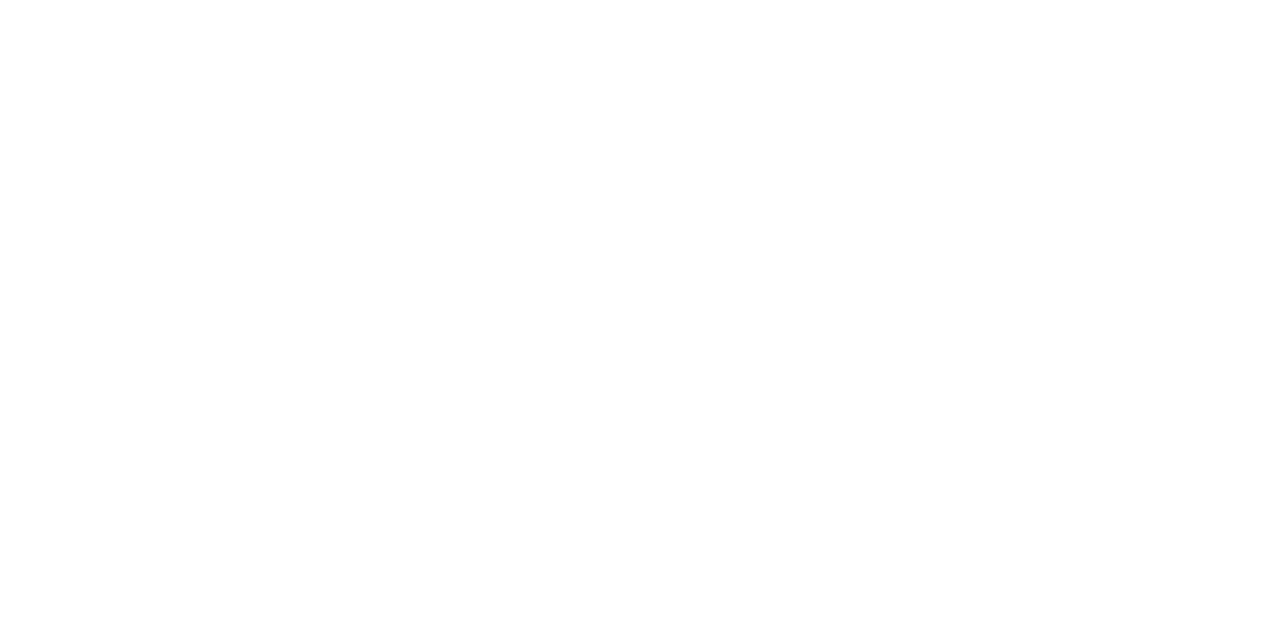
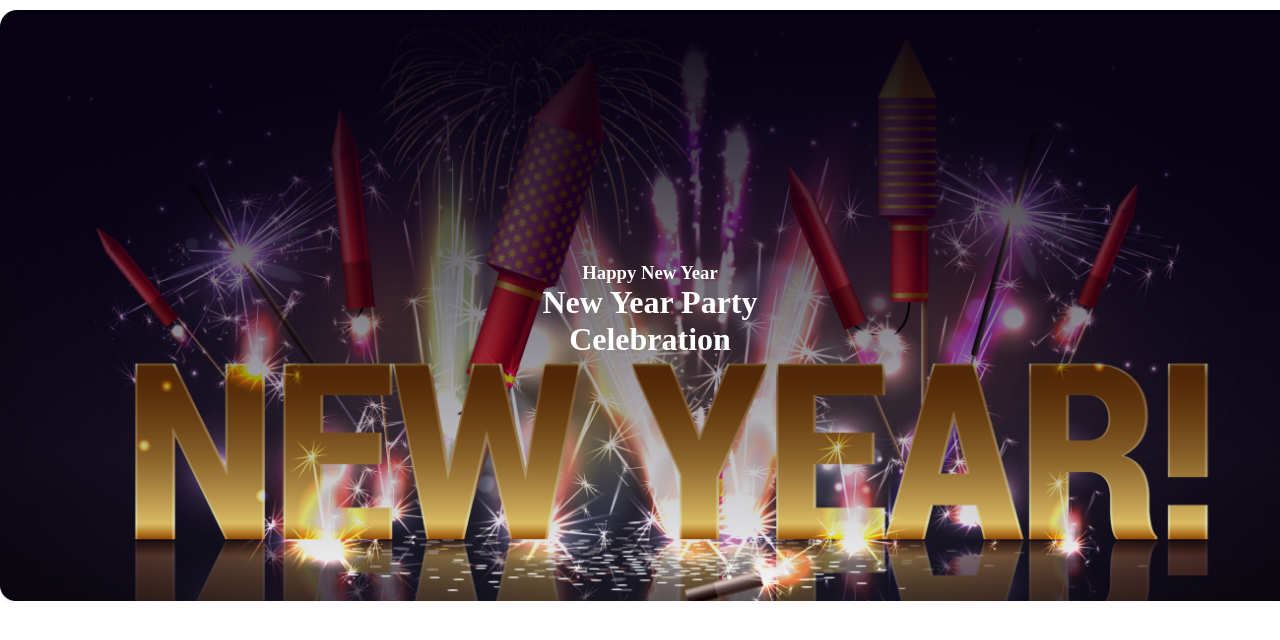
Before and after one commit to hasan0ali/Assignment1, a plain HTML site: page index.html in a window 1280 px wide. Drawn offline with Linux system fonts and the light colour scheme.

Commit message:
banner section

```diff
--- a/index.html
+++ b/index.html
@@ -4,8 +4,23 @@
   <meta charset="UTF-8">
   <meta name="viewport" content="width=device-width, initial-scale=1.0">
   <title>Assignment1</title>
+  <link rel="stylesheet" href="style.css">
 </head>
 <body>
 
+  <!--------------------banner--------->
+
+
+  <header>
+    <div class="banner">
+      <h3>Happy New Year</h3>
+      <h1>New Year Party <br> Celebration</h1>
+    </div>
+  </header>
+
+
+
+
+
 </body>
 </html>
--- /dev/null
+++ b/style.css
@@ -0,0 +1,25 @@
+*{
+  margin: 0 auto;
+  padding: 0;
+}
+
+
+/*---------banner-----------*/
+
+.banner {
+  color: white;
+  text-align: center;
+  width: 1300px;
+  height: 600px;
+  border-radius: 17px;
+  margin-top: 10px;
+  background-image:linear-gradient(180deg, #070211 0%, rgba(7, 2, 17, 0)),
+  url('../images/Banner Image.png');
+  background-repeat: no-repeat;
+  background-size: contain;
+  display: flex;
+  flex-direction: column;
+  align-items: center;
+  justify-content: center;
+
+}
```
